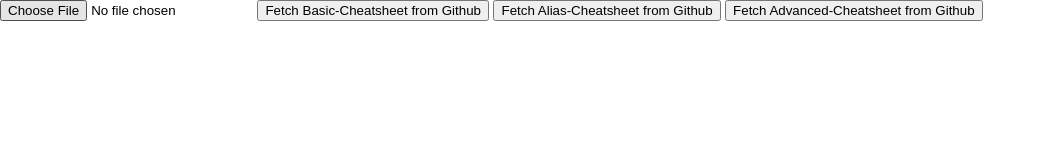
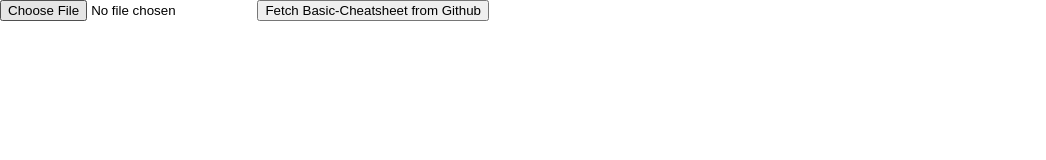
Before and after one commit to cpx-appdev/resharper, a plain HTML site: page cheatsheet/index.html in a window 1280 px wide. Shown: the whole page, without its empty margins (0-1046 px from the left). Drawn offline with Linux system fonts and the light colour scheme.

Commit message:
remove not (now) available other sheets

```diff
--- a/cheatsheet/index.html
+++ b/cheatsheet/index.html
@@ -12,8 +12,6 @@
     <div id="create">
       <input type="file" id="file" name="files[]"/>
       <button id="fetch-basic">Fetch Basic-Cheatsheet from Github</button>
-      <button id="fetch-alias">Fetch Alias-Cheatsheet from Github</button>
-      <button id="fetch-advanced">Fetch Advanced-Cheatsheet from Github</button>
     </div>
     <div id="content"/>
   </body>
```
